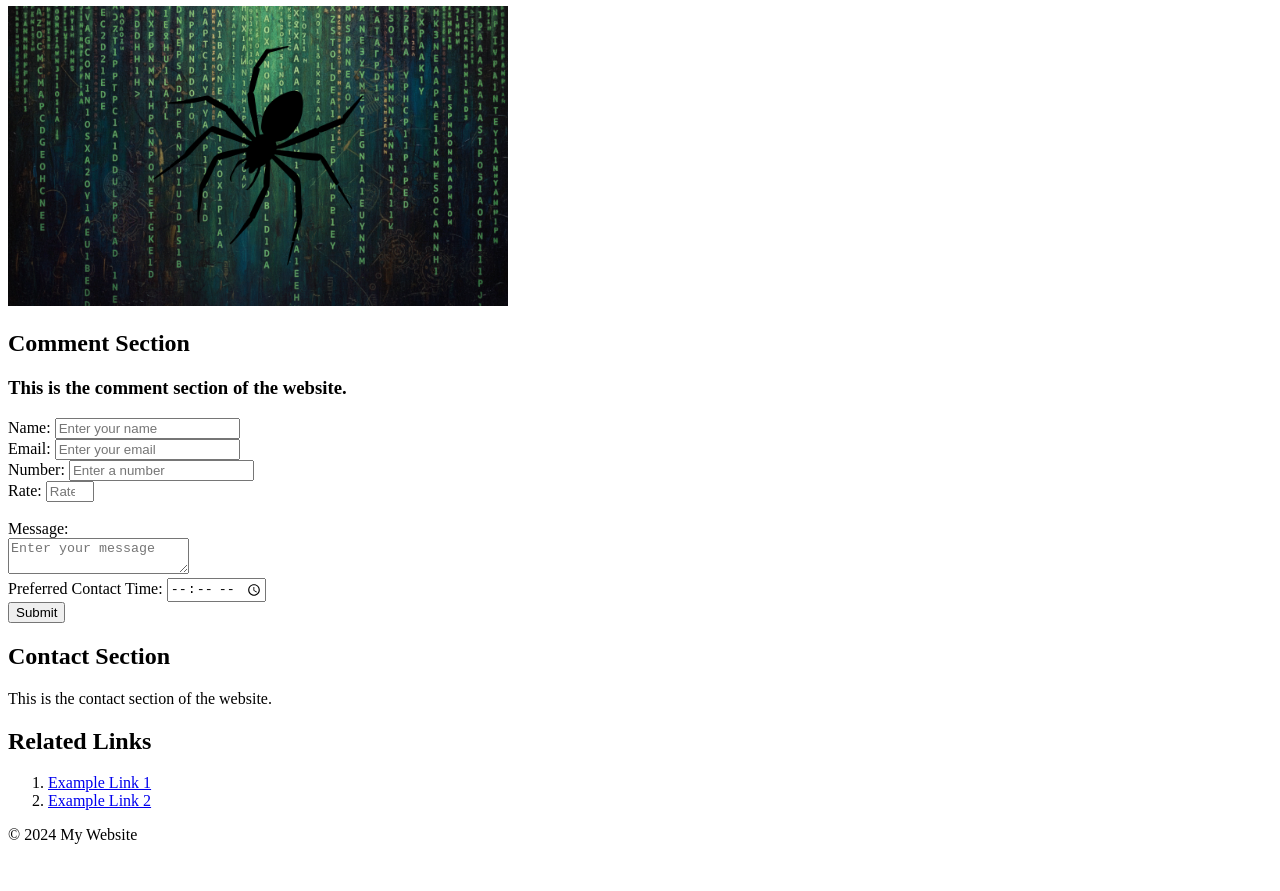
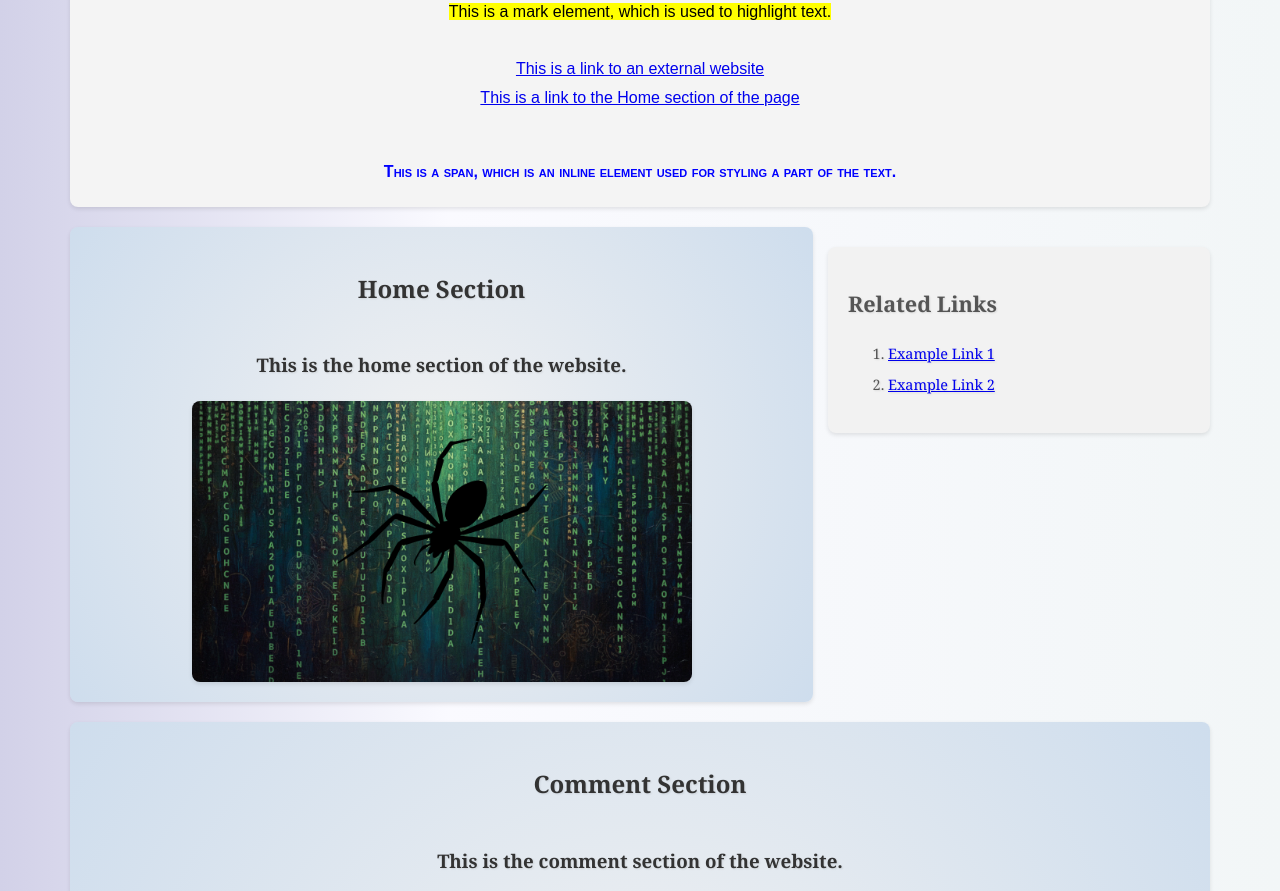
Before and after one commit to ccasalme/allbugs, a plain HTML site: page 02_HTML/basicHTML/index.html in a window 1280 px wide. Shown: the part 909-1800 px from the top of the page. Before the commit the page ends 1769 px from the top, so only its background shows below. Drawn offline with Linux system fonts and the light colour scheme.

Commit message:
Added instyle CSS

```diff
--- a/02_HTML/basicHTML/index.html
+++ b/02_HTML/basicHTML/index.html
@@ -13,7 +13,160 @@
 
 	<!-- Title describes the page and is shown in the browser tab
 	 Keep it under 60 characters -->
-	<title>This is the Title of the Page</title>
+	<title>🤪 This is the Title of the Page</title>
+
+	<style>
+		/* CSS styles can be added here, but it's better to link to an external CSS file */
+		body {
+			font-family: Arial, sans-serif;
+			line-height: 1.6;
+			margin: 20px;
+			background: #d2d1e8;
+			background: linear-gradient(90deg, rgba(210, 209, 232, 1) 0%, rgba(250, 250, 255, 1) 35%, rgba(242, 246, 247, 1) 100%);
+			color: #333;
+			padding: 50px;
+			justify-content: center;
+				align-items: center;
+				min-height: 100vh;
+				flex-direction: column;
+				box-sizing: border-box;
+				animation: fadeIn 10s ease-in-out;
+			text-align: center;
+			line-height: 1.8;
+		}
+
+		header, footer {
+			justify-content: space-around;
+			align-items: center;
+			background-color: #d1d0d2;
+			padding: 20px 10px 10px 10px;
+			text-align: center;
+			border-radius: 8px;
+			box-shadow: 0 2px 4px rgba(0, 0, 0, 0.1);
+			margin-bottom: 10px;
+		}
+		footer {
+			margin-top: 20px;
+			border-radius: 8px;
+			box-shadow: 0 2px 4px rgba(0, 0, 0, 0.1);
+			font-size: 0.9em;
+			color: #555;
+			animation: fadeIn 10s ease-in-out;
+			padding: 20px;
+		}
+		nav ul {
+			list-style: none;
+			padding: 0;
+		}
+		nav ul li {
+			display: inline;
+			margin-right: 10px;
+		}
+		nav ul li a {
+			text-decoration: none;
+			color: #333;
+		}
+		nav ul li a:hover {
+			text-decoration: underline;
+		}
+		.heading-example h1, .heading-example h2, .heading-example h3,
+		.heading-example h4, .heading-example h5, .heading-example h6 {
+			margin: 10px 0;
+		}
+
+		article {
+			h1, h2, h3, h4, h5, h6 {
+				margin: 10px 0;
+				color: #2c3e50;
+				font-family: 'Georgia', serif;
+				text-shadow: 1px 1px 2px rgba(0, 0, 0, 0.1);
+				transition: color 0.3s ease;
+			}
+			margin-bottom: 20px;
+			padding: 20px;
+			background-color: #f4f4f4;
+			border-radius: 8px;
+			box-shadow: 0 2px 4px rgba(0, 0, 0, 0.1);
+		}
+
+		aside {
+			background-color: #f9f9f9;
+			padding: 10px;
+			margin-top: 20px;
+			border-radius: 8px;
+			box-shadow: 0 2px 4px rgba(0, 0, 0, 0.1);
+			font-size: 0.9em;
+			color: #555;
+			display:flex
+			ol {
+				padding-left: 20px;
+			}
+				ol li {
+					margin-bottom: 5px;
+				}
+		}
+		form label {
+			display: block;
+			margin-top: 10px;
+		}
+		form input, form textarea {
+			width: 100%;
+			padding: 8px;
+			margin-top: 5px;
+			border: 1px solid #ccc;
+			border-radius: 4px;
+		}
+		form button {
+			margin-top: 10px;
+			padding: 10px 20px;
+			background-color: #333;
+			color: #fff;
+			border: none;
+			border-radius: 4px;
+			cursor: pointer;
+		}
+		form button:hover {
+			background-color: #555;
+		}
+
+		#home, #comment, #contact {
+			margin-top: 20px;
+			padding: 20px;
+			background: #f2f2f2;
+			background: radial-gradient(circle, rgba(242, 242, 242, 1) 0%, rgba(206, 221, 237, 1) 100%);
+			border-radius: 8px;
+			box-shadow: 0 2px 4px rgba(0, 0, 0, 0.1);
+			align-items: center;
+			text-align: center;
+			display: flex;
+			flex-direction: column;
+			font-family: 'Georgia', serif;
+				text-shadow: 1px 1px 2px rgba(0, 0, 0, 0.1);
+				transition: color 0.3s ease;
+			animation: fadeIn 10s ease-in-out;
+			img {
+				max-width: 100%;
+				height: auto;
+				border-radius: 8px;
+				box-shadow: 0 2px 4px rgba(0, 0, 0, 0.1);
+			}
+		}
+		aside {
+			float: right; /* Moves aside to the right */
+  			width: 30%;   /* Must set a width for it to sit side-by-side */
+  			margin-left: 15px;
+			margin-top: 20px;
+			padding: 20px;
+			background-color: #f2f2f2;
+			border-radius: 8px;
+			box-shadow: 0 2px 4px rgba(0, 0, 0, 0.1);
+			text-align: justify;
+			font-family: 'Georgia', serif;
+				text-shadow: 1px 1px 2px rgba(0, 0, 0, 0.1);
+				transition: color 0.3s ease;
+			animation: fadeIn 10s ease-in-out;
+		}
+	</style>
 </head>
 
 <!-- Body contains the content that will be displayed on the page -->
@@ -35,6 +188,7 @@
 
 	<!-- Main is used for the main content of the page -->
 	<main>
+
 		<article>
 			<!-- Article is used for self-contained content that could be distributed independently -->
 			<h2>Article Title</h2>
@@ -92,6 +246,27 @@
 			<br>
 		</article>
 
+
+		<aside>
+			<!-- Aside is used for content that is related to the main content but not essential
+			 Note:
+			 - Where you place the aside element matters
+			 - For example, if you place it inside an article, it will be related to that article.
+			 - If you place it outside of the article, it will be related to the whole page.
+			 - You can also use it for sidebars, pull quotes, or any content that is tangentially related to the main content
+			 - It is important to use the aside element correctly to improve the accessibility and SEO of your website
+			 - You can also use the aside element to provide additional information, such as related links, author bio, or advertisements
+			 - It is best practice to keep the aside content concise and relevant to the main content to avoid overwhelming the user
+			 -->
+
+			<h2>Related Links</h2>
+			<ol> <!-- Ordered list is used for lists where the order matters -->
+				<li><a href="https://www.example.com">Example Link 1</a></li>
+				<li><a href="https://www.example.com">Example Link 2</a></li>
+			</ol>
+		</aside>
+
+
 		<!-- Sections are used for grouping related content -->
 		<section id="home">
 			<h2>Home Section</h2>
@@ -110,7 +285,7 @@
 			 7. href is the attribute used to specify the link for the image -->
 		</section>
 
-		<section id="about">
+		<section id="comment">
 			<h2>Comment Section</h2>
 			<h3>This is the comment section of the website.</h3>
 			<form>
@@ -132,7 +307,7 @@
 
 				<label for="rating">Rate:</label>
 				<input type="number" id="rating" name="rating" min="1"
-				max="5" placeholder="Rate from 1 to 5" />
+				max="5" placeholder="Rate from 1 to 5"/>
 
 				<br> <!-- Line break is used to create a new line without starting a new paragraph -->
 				<br> <!-- Line break is used to create a new line without starting a new paragraph -->
@@ -158,14 +333,6 @@
 			<p>This is the contact section of the website.</p>
 		</section>
 
-		<aside>
-			<!-- Aside is used for content that is related to the main content but not essential -->
-
-			<h2>Related Links</h2>
-			<ol> <!-- Ordered list is used for lists where the order matters -->
-				<li><a href="https://www.example.com">Example Link 1</a></li>
-				<li><a href="https://www.example.com">Example Link 2</a></li>
-			</ol>
 	</main>
 
 
```
